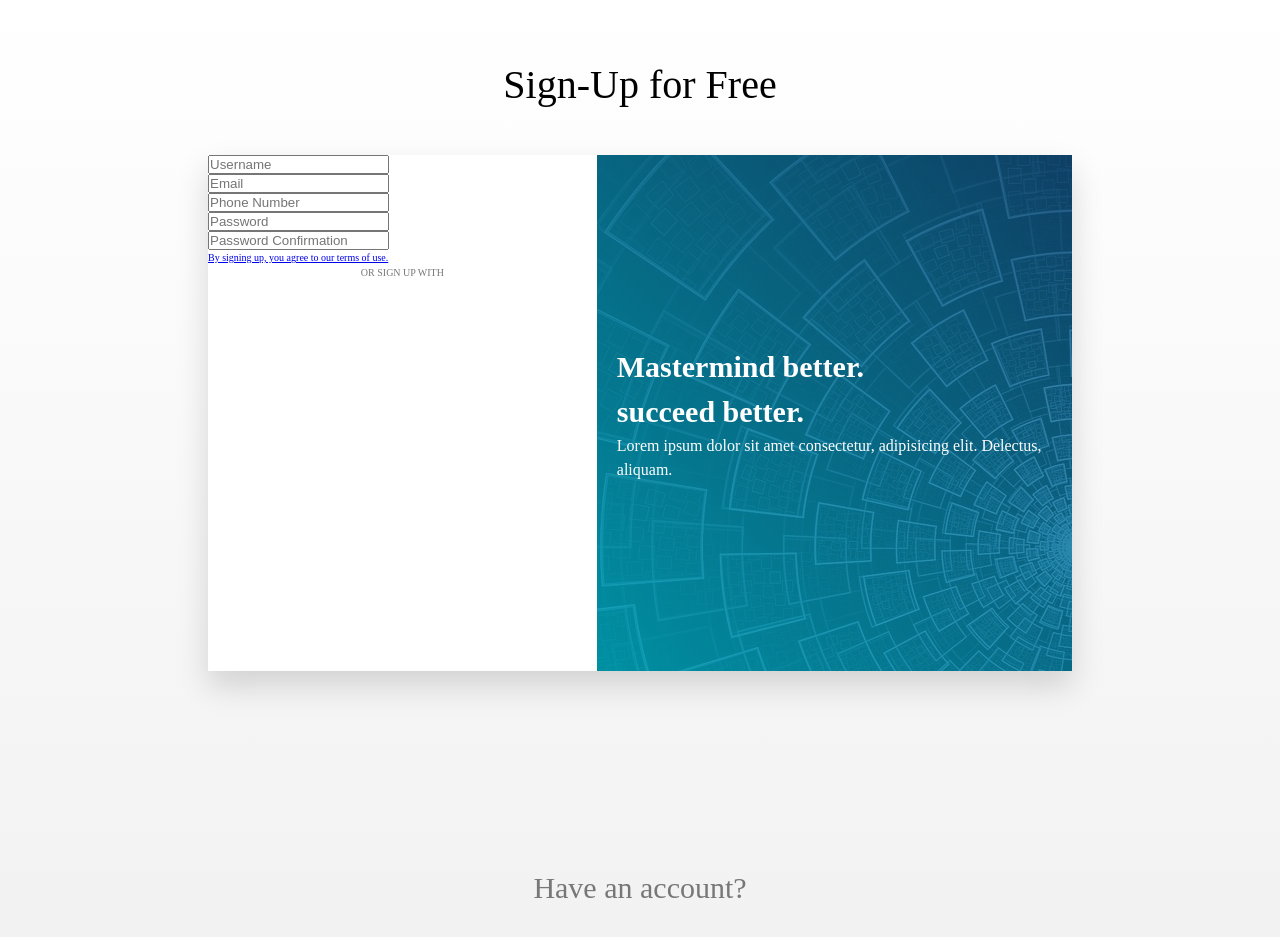
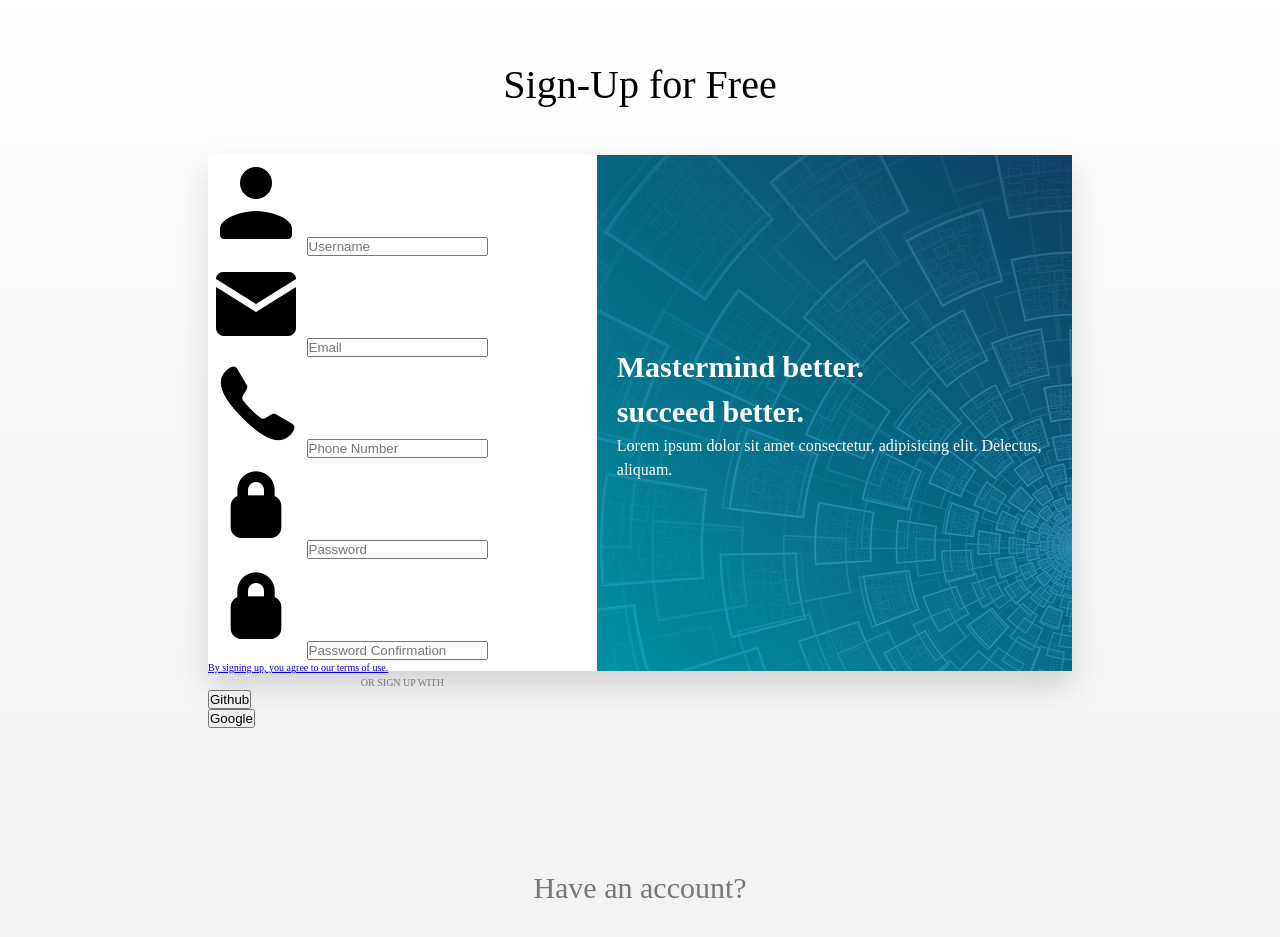
Before and after one commit to Beast-Code9999/Sign-up-Form, a website: page index.html in a window 1280 px wide. Shown: the part 155-1092 px from the top of the page. Drawn offline with Linux system fonts and the light colour scheme.

Commit message:
add icons into form fields

```diff
--- a/index.html
+++ b/index.html
@@ -51,55 +51,72 @@
             </span>
             <div class="section-main__container">
                 <div class="section-main__form">
-                    <form action="#" method="get">
-                        <div>
-                            <label for="username"></label>
+                    <form action="#" method="get" class="form">
+                        <div class="form__section">
+                            <label for="username">
+                                <img src="./img/icons8-user-96.png" alt="icon-user">
+                            </label>
                             <input type="text"
                                    id="username"
                                    name="full-name"
                                    placeholder="Username"
                                    required="required">
                         </div>
-                        <div>
-                            <label for="email"></label>
+                        <div class="form__section">
+                            <label for="email">
+                                <img src="./img/icons8-mail-96.png" alt="icon-mail">
+                            </label>
                             <input type="email"
                                    id="email"
                                    name="email"
                                    placeholder="Email"
                                    required="required">
                         </div>
-                        <div>
-                            <label for="phone-number"></label>
+                        <div class="form__section">
+                            <label for="phone-number">
+                                <img src="./img/icons8-phone-96.png" alt="icon-phone">
+                            </label>
                             <input type="tel"
                                    id="phone-number"
                                    name="phone-umber"
                                    placeholder="Phone Number"
                                    required="required">
                         </div>
-                        <div>
-                            <label for="user_password"></label>
+                        <div class="form__section">
+                            <label for="user_password">
+                                <img src="./img/icons8-lock-96.png" alt="icon-lock">
+                            </label>
                             <input type="password"
                                    id="user_password"
                                    name="user[password]"
                                    placeholder="Password"
                                    required="required">
                         </div>
-                        <div>
-                            <label for="user_password_confirmation"></label>
+                        <div class="form__section">
+                            <label for="user_password_confirmation">
+                                <img src="./img/icons8-lock-96.png" alt="icon-lock">
+                            </label>
                             <input type="password"
                                    id="user_password_confirmation"
                                    name="user[password_confirmation]"
                                    placeholder="Password Confirmation"
                                    required="required">
                         </div>
-                        <div>
+                        <div class="form__section">
                             <a href="#" target="_blank">By signing up, you agree to our terms of use.</a>
                         </div>
                     </form>
                     <div class="form-divider u-center-text">
                         <span class="form-divider__text">OR SIGN UP WITH</span>
                     </div>
-
+                    <form action="">
+                        <button>Github</button>
+                        <input type="hidden">
+                    </form>
+                    <form action="">
+                        <button>Google</button>
+                        <input type="hidden">
+                    </form>
                 </div>
                 <div class="section-main__img">
                     <span class="heading-primary--main">Mastermind better.</span>
--- a/sass/components/_sign-up-option.scss
+++ b/sass/components/_sign-up-option.scss
@@ -0,0 +1,3 @@
+.sign-up-option {
+
+}
```
Also changed, not shown: img/icons8-github-96.png (added), img/icons8-google-96.png (added), img/icons8-lock-96.png (added), img/icons8-mail-96.png (added), img/icons8-phone-96.png (added), img/icons8-user-96.png (added), sass/layout/_form.scss (added).
